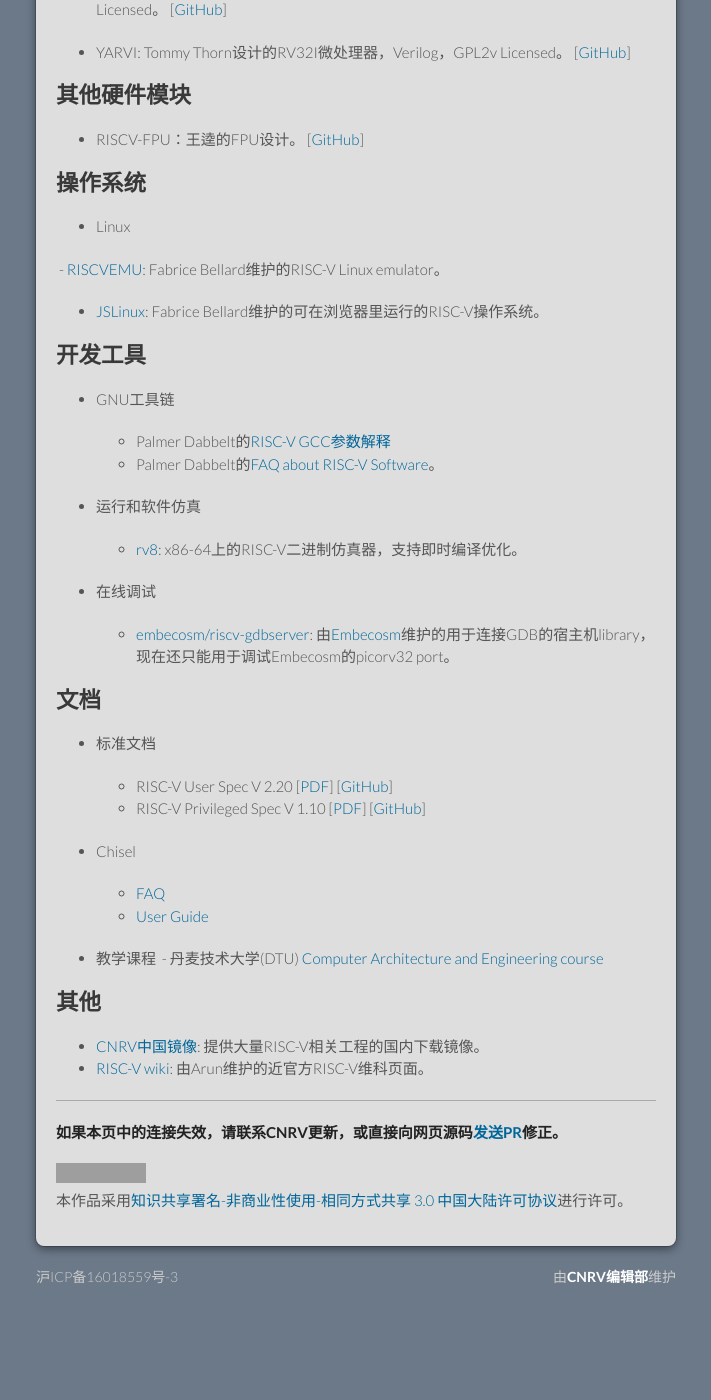
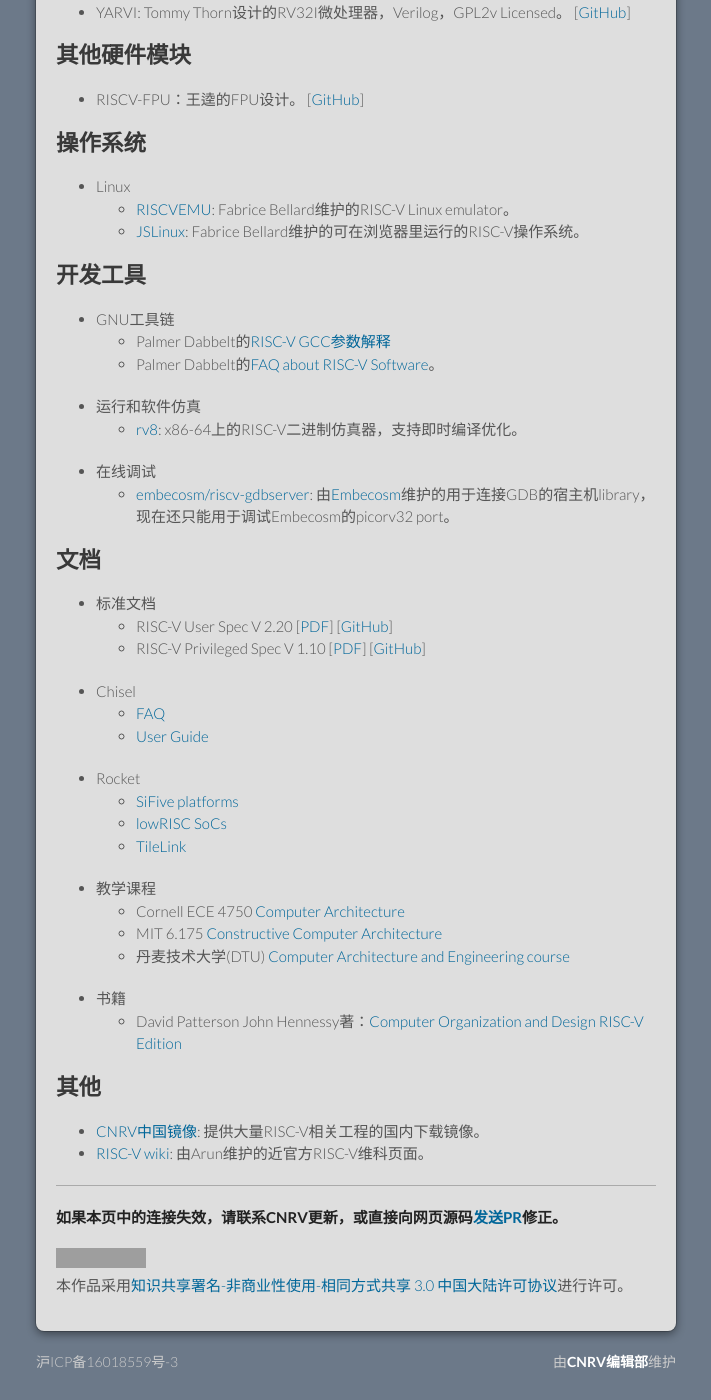
Before and after one commit to cnrv/home, a Jekyll site: the page built from resource.md, in a window 1280 px wide and 1400 px high, scrolled down 1580 px. Shown: the whole window, without its empty margins (284-995 px from the left). Built offline with Jekyll 4.4.1, drawn with Linux system fonts in a browser that asks for light colours; Markdown is read by kramdown in place of the engine named in the settings; comment, search, counter and statistics services are not loaded; our own code applies the rules of GitHub Pages for plain Markdown files; before the commit the page ends 2937 px from its top, so only the background shows below that; grey boxes are pictures that could not be loaded.

Commit message:
adding some documents

```diff
--- a/resource.md
+++ b/resource.md
@@ -44,7 +44,6 @@
   [[GitHub](https://github.com/skordal/potato)]
 
 + RI5CY：支持RV32的开源微处理器
-
   - PULPino: SystemVerilog，Solderpad Licensed, 来源于苏黎世理工和博洛尼亚大学的PULP项目。
     [[GitHub](https://github.com/pulp-platform/pulpino)]
     [[Web](http://www.pulp-platform.org/)]
@@ -56,7 +55,6 @@
   [[GitHub](https://github.com/sergeykhbr/riscv_vhdl)]
 
 + Rocket: 支持RV64/32的开源处理器
-
   - Rocket-Chip: Chisel，BSD Licensed, Free chips project, UC Berkeley分离的开源工程。
     [[GitHub](https://github.com/freechipsproject/rocket-chip)]
   - Freedom: Chisel，Apache Licensed, SiFive, UC Berkeley分离的初创企业。
@@ -97,29 +95,24 @@
 ## 操作系统
 
 + Linux
-
-  - [RISCVEMU](https://bellard.org/riscvemu/): Fabrice Bellard维护的RISC-V Linux emulator。
+  - [RISCVEMU](https://bellard.org/riscvemu/): Fabrice Bellard维护的RISC-V Linux emulator。
   - [JSLinux](https://bellard.org/jslinux/): Fabrice Bellard维护的可在浏览器里运行的RISC-V操作系统。
 
 ## 开发工具
 
 + GNU工具链
-
   - Palmer Dabbelt的[RISC-V GCC参数解释](https://www.sifive.com/blog/2017/08/14/all-aboard-part-1-compiler-args/)
   - Palmer Dabbelt的[FAQ about RISC-V Software](http://www.dabbelt.com/~palmer/riscv-faq.html)。
 
 + 运行和软件仿真
-
   - [rv8](https://rv8.io/): x86-64上的RISC-V二进制仿真器，支持即时编译优化。
 
 + 在线调试
-
   - [embecosm/riscv-gdbserver](https://github.com/embecosm/riscv-gdbserver): 由[Embecosm](http://www.embecosm.com/)维护的用于连接GDB的宿主机library，现在还只能用于调试Embecosm的picorv32 port。
 
 ## 文档
 
 + 标准文档
-
   - RISC-V User Spec V 2.20
     [[PDF](https://content.riscv.org/wp-content/uploads/2017/05/riscv-spec-v2.2.pdf)]
     [[GitHub](https://github.com/riscv/riscv-isa-manual)]
@@ -128,13 +121,22 @@
     [[GitHub](https://github.com/riscv/riscv-isa-manual)]
 
 + Chisel
-
   - [FAQ](https://github.com/freechipsproject/chisel3/wiki/Frequently-Asked-Questions)
   - [User Guide](https://github.com/freechipsproject/chisel3/wiki/Short-Users-Guide-to-Chisel)
 
++ Rocket
+  - [SiFive platforms](https://www.sifive.com/documentation/)
+  - [lowRISC SoCs](http://www.lowrisc.org/docs/)
+  - [TileLink](https://www.sifive.com/documentation/tilelink/tilelink-spec/)
+
+
 + 教学课程
-  - 丹麦技术大学(DTU) [Computer Architecture and Engineering course](https://github.com/schoeberl/cae-lab)
+  - Cornell ECE 4750 [Computer Architecture](http://www.csl.cornell.edu/courses/ece4750/2016f/handouts.html)
+  - MIT 6.175 [Constructive Computer Architecture](http://csg.csail.mit.edu/6.175/)
+  - 丹麦技术大学(DTU) [Computer Architecture and Engineering course](https://github.com/schoeberl/cae-lab)
 
++ 书籍
+  - David Patterson John Hennessy著：[Computer Organization and Design RISC-V Edition](https://www.elsevier.com/books/computer-organization-and-design-risc-v-edition/patterson/978-0-12-812275-4)
 
 
 ## 其他
```
